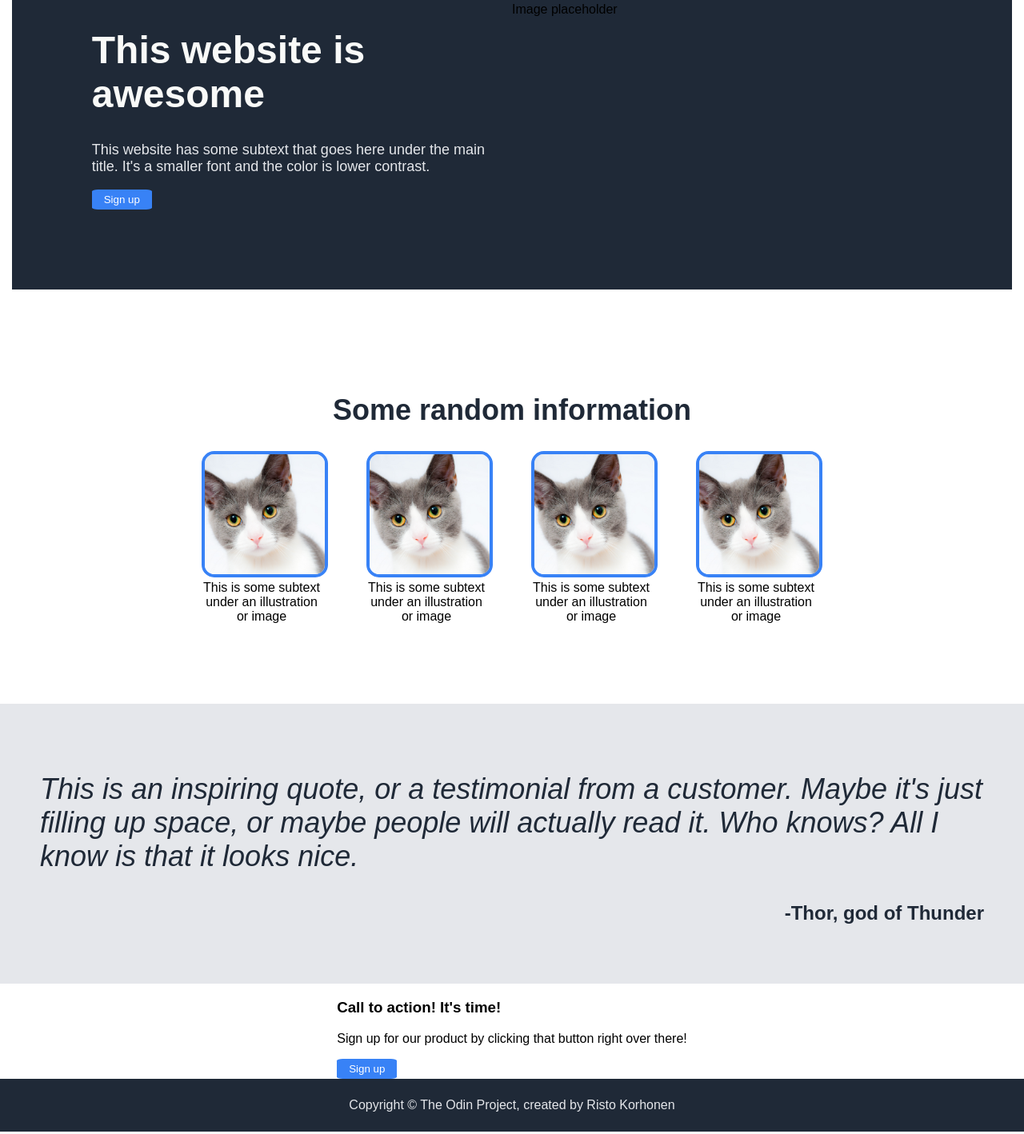
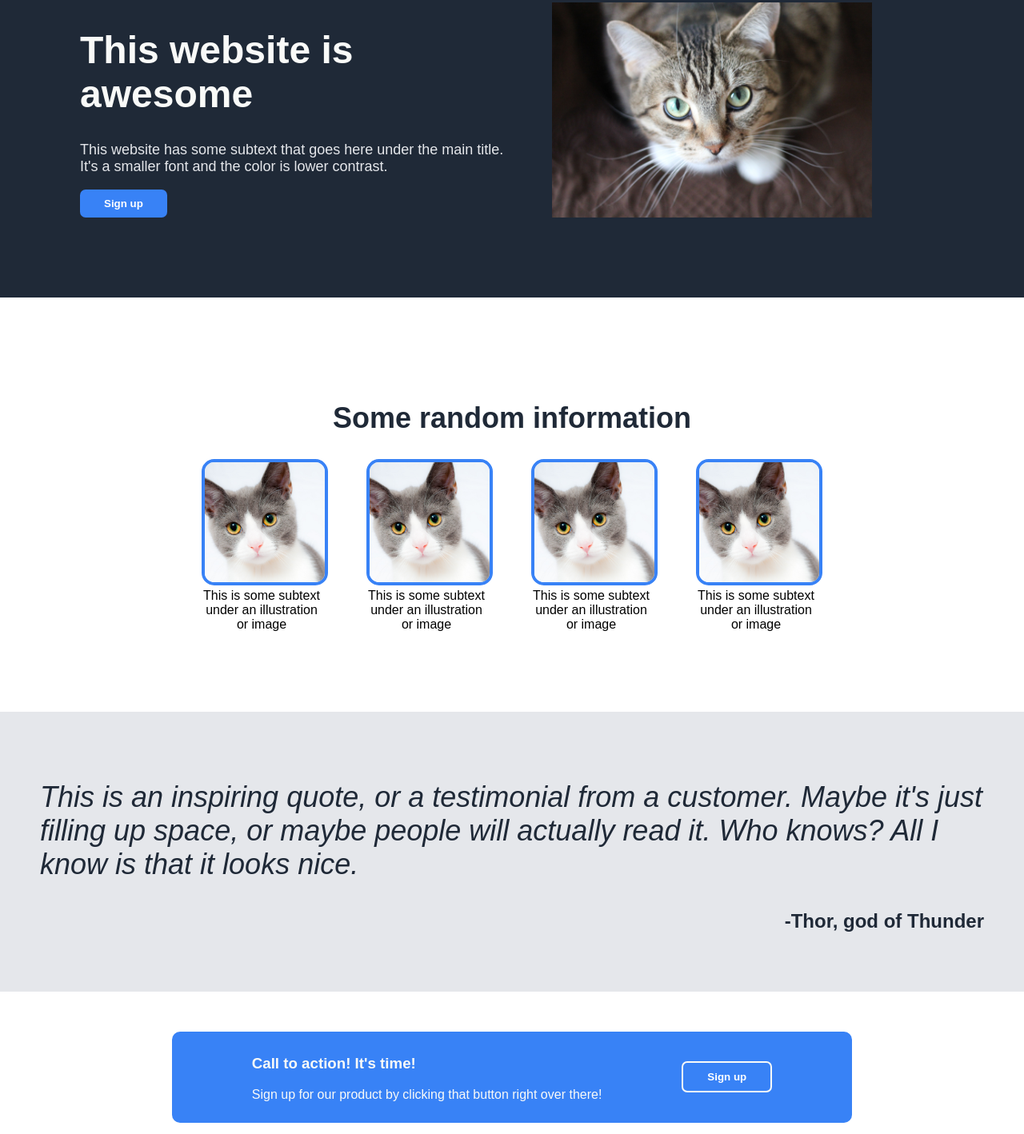
Before and after one commit to ripatee/top-landing-page, a plain HTML site: page index.html in a window 1280 px wide. Shown: the part 157-1575 px from the top of the page at 80% size. Drawn offline with Linux system fonts and the light colour scheme.

Commit message:
Add cat-main.jpg, add more styling

```diff
--- a/index.html
+++ b/index.html
@@ -22,16 +22,16 @@
             <div class="introduction-text">
                 <h1>This website is awesome</h1>
                 <p>This website has some subtext that goes here under the main title. It's a smaller font and the color is lower contrast.</p>
-                <button class="sing-up">Sign up</button>
+                <button class="no-border">Sign up</button>
             </div>
-            <div class="image">Image placeholder</div>
+            <img src="./img/cat-main.jpg" class="image">
         </div>
 
         <div class="information-container">
             <h2>Some random information</h2>
             <div class="info-image-container">
                 <div class="info">
-                    <img src="./img/cat1.jpg" alt="image1">
+                    <img class= "info-img"src="./img/cat1.jpg" alt="image1">
                     <div class="info-text">This is some subtext under an illustration or image</div>
                 </div>
                 <div class="info">
@@ -56,10 +56,12 @@
             <p class="quoted-from">-Thor, god of Thunder</p>
         </div>
 
-        <div class="sing-up-bar">
-            <h3>Call to action! It's time!</h3>
-            <p>Sign up for our product by clicking that button right over there!</p>
-            <button>Sign up</button>
+        <div class="sign-up-bar">
+            <div class="sign-up-text">
+                <h3>Call to action! It's time!</h3>
+                <p>Sign up for our product by clicking that button right over there!</p>
+            </div>
+            <button class="white-border">Sign up</button>
         </div>
 
         <footer>Copyright © The Odin Project, created by Risto Korhonen</footer>
--- a/style.css
+++ b/style.css
@@ -10,6 +10,7 @@ body {
     display: flex;
     justify-content: space-between;
     padding: 16px;
+    width: 1200px;
 }
 
 .header .logo {
@@ -28,9 +29,14 @@ body {
     background-color: #1F2937;;
 }
 
+.introduction-container .image {
+    width: 400px;
+}
+
 .introduction-container {
     display: flex;
     padding: 100px;
+    gap: 50px;
 }
 
 .introduction-text {
@@ -47,20 +53,22 @@ body {
 .info-image-container {
     display: flex;
     justify-content: center;
+    flex-wrap: wrap;
     gap: 48px;
 }
 
-img {
+.info img {
     object-fit: cover;
-    width: 150px;
     height: 150px;
     border-radius: 10%;
     border: 4px solid #3882F6;
 }
 
+img,
 .info-text {
     width: 150px;
 }
+
 
 .quote-container {
     background-color: #E5E7EB;
@@ -76,6 +84,18 @@ img {
     font-size: 24px;
     font-weight: bold;
 }
+
+.sign-up-bar {
+    display: flex;
+    align-items: center;
+    gap: 100px;
+    background-color: #3882F6;
+    color: #F9FAF8;
+    border-radius: 10px;
+    padding: 10px 100px;
+    margin: 50px;
+}
+
 ul {
     list-style: none;
     padding: 0;
@@ -101,6 +121,10 @@ h2 {
     font-weight: 900;
 }
 
+h3 {
+    padding: 0;
+}
+
 footer {
     display: flex;
     align-items: center;
@@ -114,7 +138,18 @@ footer {
 button {
     background-color: #3882F6;
     color: white;
-    border-radius: 10%;
-    padding: 5px 15px;
+    font-weight: bold;
+    border-radius: 7px;
+    padding: 10px 30px;
+}
+
+.no-border {
     border: 0;
+    border-color: #F9FAF8;
+
 }
+
+.white-border {
+    border: 2px solid black;
+    border-color: #F9FAF8;
+}
```
Also changed, not shown: img/cat-main.jpg (added).
